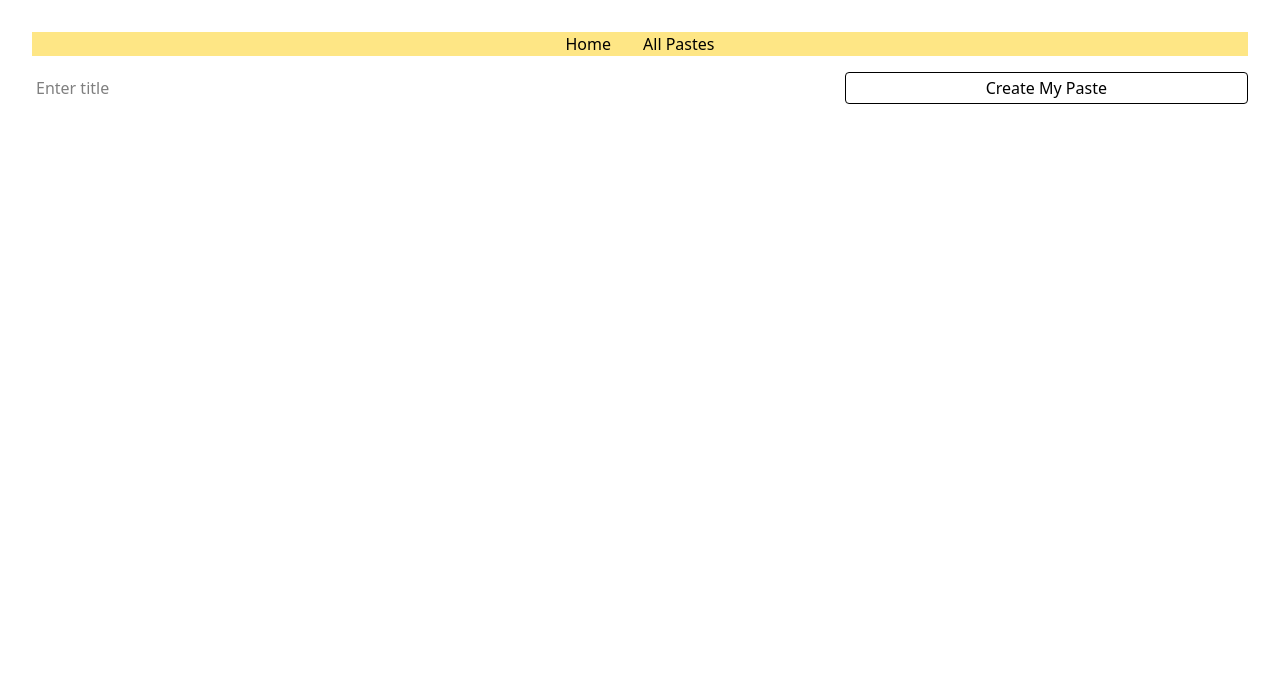
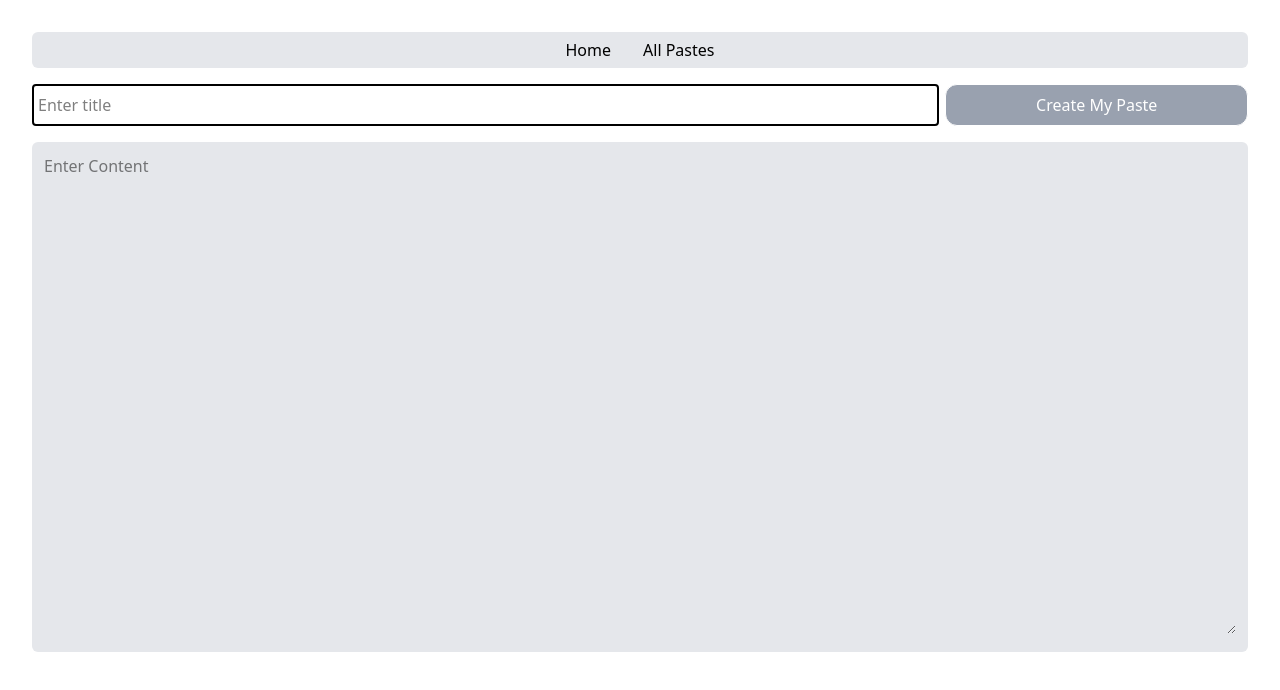
Before and after one commit to janvi7414/react_repo, a React (Vite) app in the folder notes-saver-project/notes-saver-project/: page / in a window 1280 px wide. Shown: the top 690 px of the page. Built offline with nearby package versions, Linux system fonts and the light colour scheme.

Commit message:
added text area

```diff
--- a/notes-saver-project/notes-saver-project/src/components/Home.jsx
+++ b/notes-saver-project/notes-saver-project/src/components/Home.jsx
@@ -7,22 +7,34 @@ const Home = () => {
   const [title, setTitle] = useState("");
   const [searchParams, setSearchParams] = useSearchParams();
   const pasteId = searchParams.get("pasteId");
+  const [value, setValue] = useState('');
 
 
   return (
+    <div>
     <div className='flex flex-row justify-between gap-1.5'>
      <input
       placeholder='Enter title'
       value={title}
       onChange={(e) => setTitle(e.target.value)}
-      className='flex flex-row justify-start p-1 w-2/3 rounded-sm'
+      className='flex flex-row justify-start p-1 w-3/4 rounded-sm border-2 focus:border-blue-400 focus:outline-none '
      />
 
-     <button className=' rounded-sm border w-1/3 font-medium'>
+     <button className=' border w-1/4 font-medium bg-gray-400 text-white rounded-xl p-2 focus:bg-gray-600'>
       {/* the text on button depends
           create my paste -> when user clicks it from home i.e. url "/" and update my paste -> when user clicked it after visiting pastes i.e. list of paste thus url contains let pasteId "localhost:5173/?pasteId=abc" thus we are using searchParams to get the pasteId  */}
           {pasteId ? "Update My Paste" : "Create My Paste"}
      </button>
+     </div>
+     <div className='bg-gray-200 mt-4 p-3 text-left rounded-md'>
+      <textarea
+        className='w-full focus:outline-0'
+        placeholder='Enter Content'
+        value={value}
+        onChange={(e) => setValue(e.target.value)}
+        rows={20}
+      />
+     </div>
     </div>
   )
 }
--- a/notes-saver-project/notes-saver-project/src/components/Navbar.jsx
+++ b/notes-saver-project/notes-saver-project/src/components/Navbar.jsx
@@ -4,7 +4,7 @@ import './Navbar.css'
 
 const Navbar = () => {
   return (
-    <div className=' flex flex-row font-medium bg-amber-200 gap-8 w-full justify-center mb-4'>
+    <div className=' flex flex-row font-medium bg-gray-200 gap-8 w-full justify-center mb-4 p-1.5 rounded-md'>
       <NavLink to="/">
         Home
       </NavLink>
```
